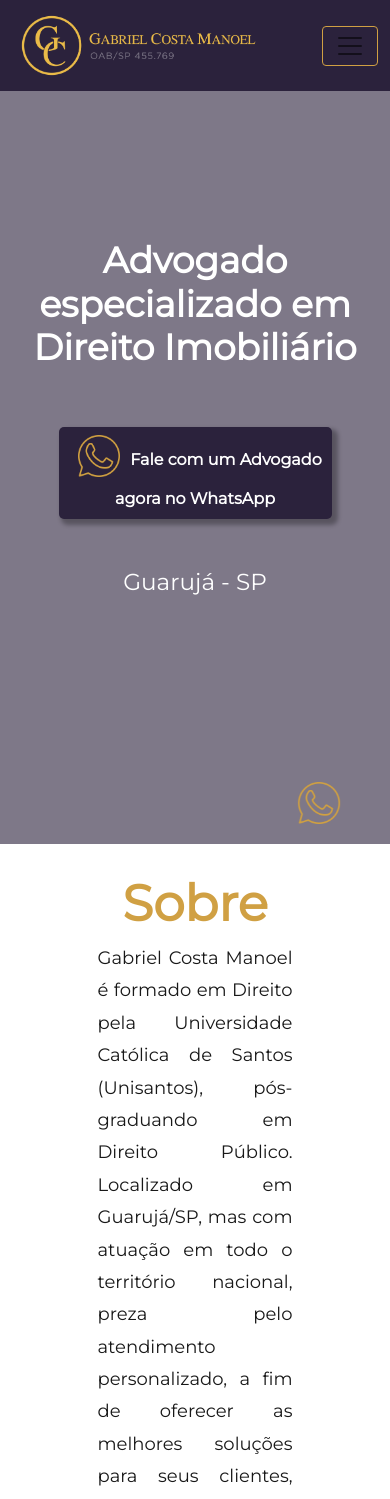
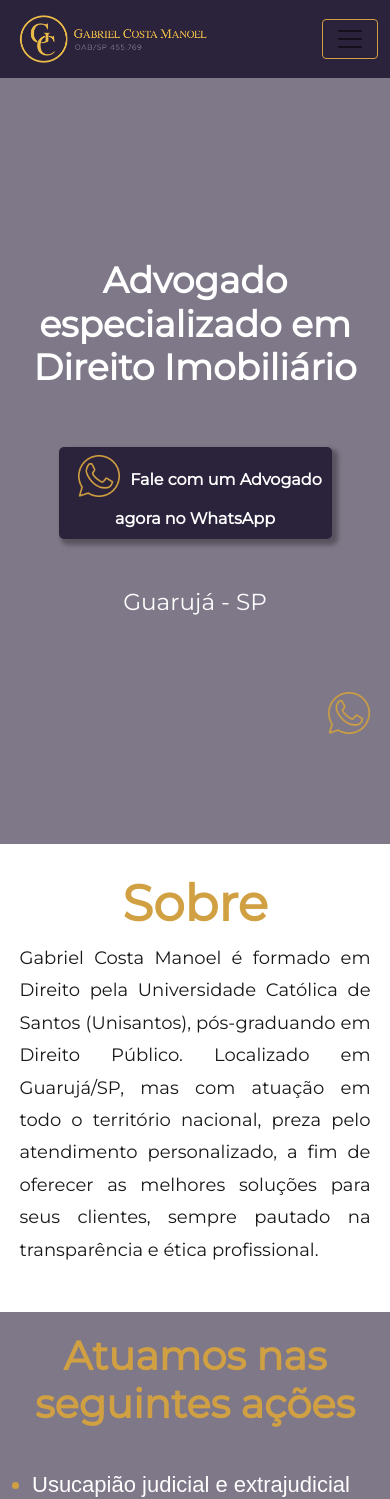
Before and after one commit to DouglasDrozda/Dr-Gabriel-Costa, a React (Create React App) app: page / in a window 390 px wide. Shown: the top 1499 px of the page. Built offline with nearby package versions, Linux system fonts and the light colour scheme; a web font is replaced by a local one.

Commit message:
arrumando bugs finais

```diff
--- a/package.json
+++ b/package.json
@@ -1,5 +1,6 @@
 {
   "name": "lading-page",
+  "homepage": "http://drgabrielcosta.com.br/",
   "version": "0.1.0",
   "private": true,
   "dependencies": {
--- a/public/index.html
+++ b/public/index.html
@@ -6,11 +6,22 @@
     <meta name="viewport" content="width=device-width, initial-scale=1" />
     <meta name="theme-color" content="#000000" />
     <meta name="description"content="Web site created using create-react-app"/>
+    <link rel="shortcut icon" href="./logoGCosta.ico" type="image/x-icon">
     <link rel="stylesheet" href="https://cdn.jsdelivr.net/npm/bootstrap@5.1.1/dist/css/bootstrap.min.css" integrity="sha384-F3w7mX95PdgyTmZZMECAngseQB83DfGTowi0iMjiWaeVhAn4FJkqJByhZMI3AhiU" crossorigin="anonymous" />
     <link href="https://fonts.googleapis.com/css2?family=Montserrat&display=swap" rel="stylesheet">
     <link href="https://fonts.googleapis.com/css2?family=Cantarell&display=swap" rel="stylesheet">
     <link rel="shortcut icon" href="../src/images/logoGCosta.png" type="image/x-icon">
     <script src="https://unpkg.com/scrollreveal@4.0.0/dist/scrollreveal.min.js"></script>
+    <!-- Global site tag (gtag.js) - Google Analytics -->
+    <script async src="https://www.googletagmanager.com/gtag/js?id=UA-210564602-1">
+    </script>
+    <script>
+      window.dataLayer = window.dataLayer || [];
+      function gtag(){dataLayer.push(arguments);}
+      gtag('js', new Date());
+
+      gtag('config', 'UA-210564602-1');
+    </script>
 
     <title>Dr Gabriel Manoel Costa</title>
   </head>
--- a/src/components/Footer.js
+++ b/src/components/Footer.js
@@ -6,7 +6,9 @@ class Footer extends React.Component {
   render() {
     return (
       <div className="footer-container">
-        <p>Desenvolvido por <a href="https://www.linkedin.com/in/douglasdrozda/" rel="noreferrer" target="_blank"><img src={logoDouglas} alt="logoDouglas" width="150px"/></a> | 2021</p>
+        <p>&copy; Desenvolvido por</p>
+        <a href="https://www.linkedin.com/in/douglasdrozda/" rel="noreferrer" target="_blank"><img src={logoDouglas} alt="logoDouglas" width="140px"/></a>
+        <p>| 2021</p>
       </div>
     );
   }
--- a/src/styles/About.css
+++ b/src/styles/About.css
@@ -36,3 +36,9 @@
   font-family: 'Montserrat', sans-serif;
   color: rgba(0, 0, 0, 0.904);
 }
+
+@media ( max-width: 991px) {
+  .about-text-container p {
+    width: 90%;
+  }
+}
--- a/src/styles/Footer.css
+++ b/src/styles/Footer.css
@@ -7,4 +7,25 @@
   display: flex;
   justify-content: center;
   align-items: center;
+  text-align: center;
 }
+.footer-container p {
+  margin: 0 10px;
+}
+
+@media ( max-width: 991px) {
+  .footer-container {
+    font-size: 18px;
+  }
+}
+
+@media ( max-width: 390px) {
+  .footer-container {
+    font-size: 16px;
+    flex-direction: column;
+  }
+
+  .footer-container a {
+    margin: 5px 0;
+  }
+}
--- a/src/styles/Header.css
+++ b/src/styles/Header.css
@@ -58,6 +58,17 @@
     width: 85%;
     border-bottom: 1px solid rgba(255, 255, 255, 0.664);
   }
+  .navbar-brand img {
+    width: 200px;
+  }
+
+  .whats-fixed {
+    bottom: 90px;
+    right: 0;
+    z-index: 2;
+  }
+
+  .apresentation-title h1 {
+    margin-top: 40px;
+  }
 }
-
-/* #FBC483 */
```
Also changed, not shown: src/images/logoGCosta.png (deleted), 1 other file (tests, documents, lock files or other folders).
